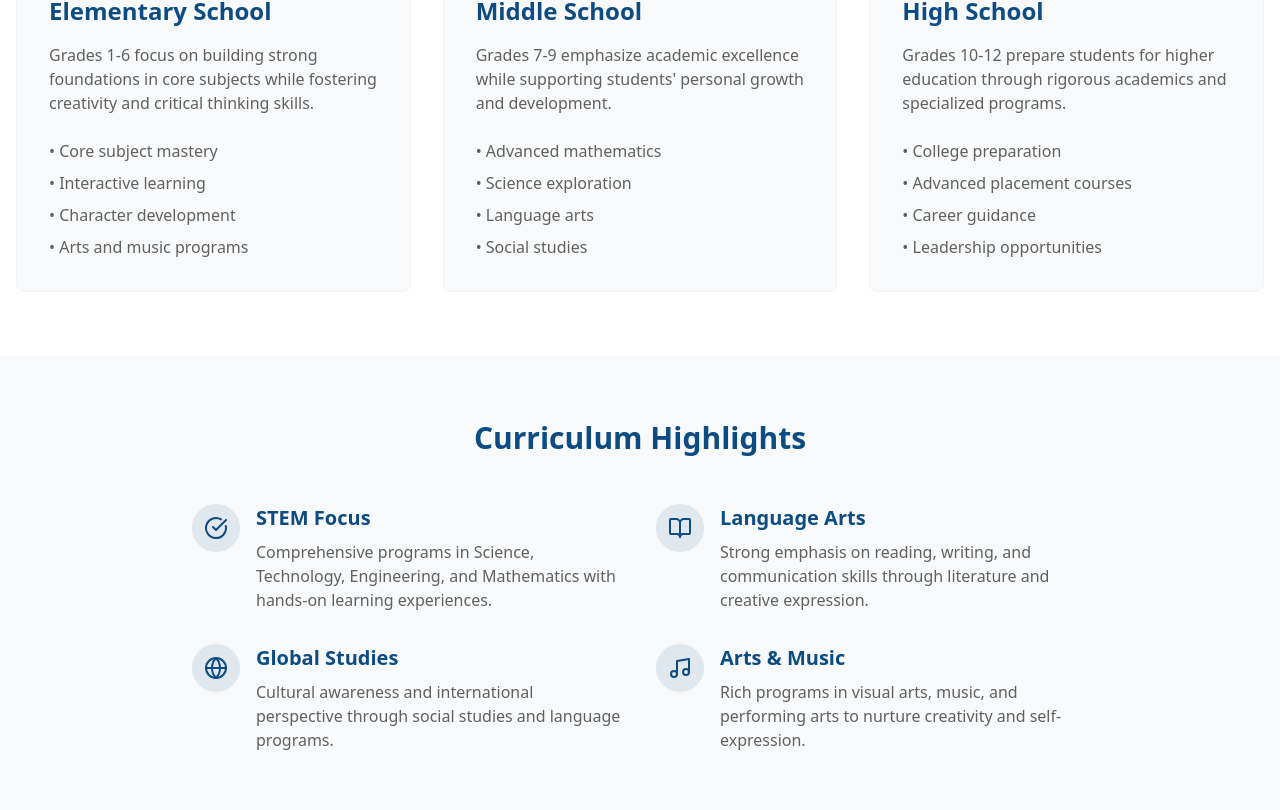
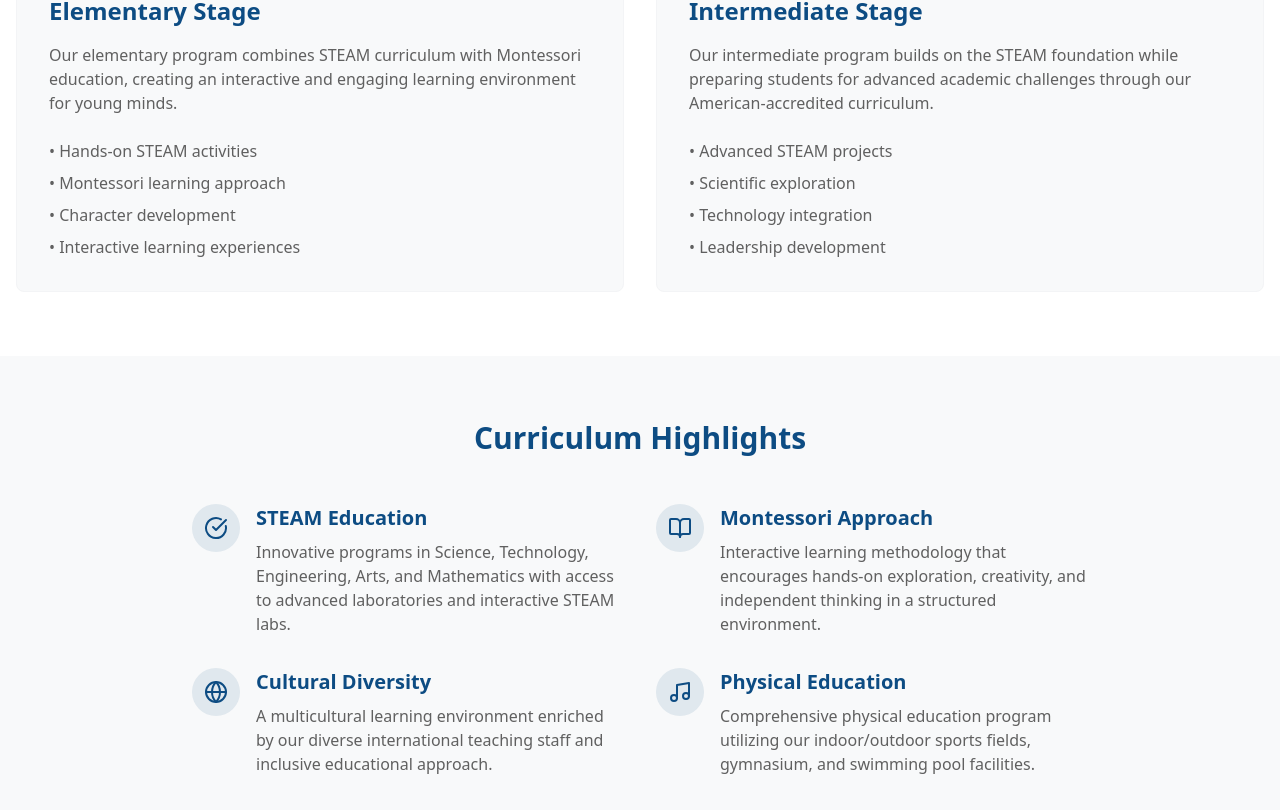
Before and after one commit to Mohand-Abdelkader/SEERH-Private-School, a React (Vite) app: page /academic-program in a window 1280 px wide. Shown: the part 650-1460 px from the top of the page. Built offline with nearby package versions, Linux system fonts and the light colour scheme.

Commit message:
update academic

```diff
--- a/src/components/Curriculum.jsx
+++ b/src/components/Curriculum.jsx
@@ -11,10 +11,10 @@ function Curriculum() {
                 <CheckCircle className="h-6 w-6 text-[#0d4c83]" />
               </div>
               <div>
-                <h3 className="text-xl font-bold text-[#0d4c83] mb-2">STEM Focus</h3>
+                <h3 className="text-xl font-bold text-[#0d4c83] mb-2">STEAM Education</h3>
                 <p className="text-[#606060]">
-                  Comprehensive programs in Science, Technology, Engineering, and
-                  Mathematics with hands-on learning experiences.
+                  Innovative programs in Science, Technology, Engineering, Arts, and
+                  Mathematics with access to advanced laboratories and interactive STEAM labs.
                 </p>
               </div>
             </div>
@@ -23,10 +23,10 @@ function Curriculum() {
                 <BookOpen className="h-6 w-6 text-[#0d4c83]" />
               </div>
               <div>
-                <h3 className="text-xl font-bold text-[#0d4c83] mb-2">Language Arts</h3>
+                <h3 className="text-xl font-bold text-[#0d4c83] mb-2">Montessori Approach</h3>
                 <p className="text-[#606060]">
-                  Strong emphasis on reading, writing, and communication skills through
-                  literature and creative expression.
+                  Interactive learning methodology that encourages hands-on exploration,
+                  creativity, and independent thinking in a structured environment.
                 </p>
               </div>
             </div>
@@ -35,10 +35,10 @@ function Curriculum() {
                 <Globe className="h-6 w-6 text-[#0d4c83]" />
               </div>
               <div>
-                <h3 className="text-xl font-bold text-[#0d4c83] mb-2">Global Studies</h3>
+                <h3 className="text-xl font-bold text-[#0d4c83] mb-2">Cultural Diversity</h3>
                 <p className="text-[#606060]">
-                  Cultural awareness and international perspective through social
-                  studies and language programs.
+                  A multicultural learning environment enriched by our diverse
+                  international teaching staff and inclusive educational approach.
                 </p>
               </div>
             </div>
@@ -47,10 +47,10 @@ function Curriculum() {
                 <Music className="h-6 w-6 text-[#0d4c83]" />
               </div>
               <div>
-                <h3 className="text-xl font-bold text-[#0d4c83] mb-2">Arts & Music</h3>
+                <h3 className="text-xl font-bold text-[#0d4c83] mb-2">Physical Education</h3>
                 <p className="text-[#606060]">
-                  Rich programs in visual arts, music, and performing arts to nurture
-                  creativity and self-expression.
+                  Comprehensive physical education program utilizing our indoor/outdoor
+                  sports fields, gymnasium, and swimming pool facilities.
                 </p>
               </div>
             </div>
--- a/src/components/ProgramsOverview.jsx
+++ b/src/components/ProgramsOverview.jsx
@@ -4,44 +4,31 @@ function ProgramsOverview() {
         <section className="py-16 bg-white">
         <div className="container mx-auto px-4">
           <h2 className="text-3xl font-bold text-center text-[#0d4c83] mb-12">Our Educational Journey</h2>
-          <div className="grid grid-cols-1 md:grid-cols-3 gap-8">
+          <div className="grid grid-cols-1 md:grid-cols-2 gap-8">
             <div className="bg-[#f8f9fa] p-8 rounded-lg border border-gray-100">
-              <h3 className="text-2xl font-bold text-[#0d4c83] mb-4">Elementary School</h3>
+              <h3 className="text-2xl font-bold text-[#0d4c83] mb-4">Elementary Stage</h3>
               <p className="text-[#606060] mb-6">
-                Grades 1-6 focus on building strong foundations in core subjects while
-                fostering creativity and critical thinking skills.
+                Our elementary program combines STEAM curriculum with Montessori education,
+                creating an interactive and engaging learning environment for young minds.
               </p>
               <ul className="space-y-2 text-[#606060]">
-                <li>• Core subject mastery</li>
-                <li>• Interactive learning</li>
+                <li>• Hands-on STEAM activities</li>
+                <li>• Montessori learning approach</li>
                 <li>• Character development</li>
-                <li>• Arts and music programs</li>
+                <li>• Interactive learning experiences</li>
               </ul>
             </div>
             <div className="bg-[#f8f9fa] p-8 rounded-lg border border-gray-100">
-              <h3 className="text-2xl font-bold text-[#0d4c83] mb-4">Middle School</h3>
+              <h3 className="text-2xl font-bold text-[#0d4c83] mb-4">Intermediate Stage</h3>
               <p className="text-[#606060] mb-6">
-                Grades 7-9 emphasize academic excellence while supporting students'
-                personal growth and development.
+                Our intermediate program builds on the STEAM foundation while preparing
+                students for advanced academic challenges through our American-accredited curriculum.
               </p>
               <ul className="space-y-2 text-[#606060]">
-                <li>• Advanced mathematics</li>
-                <li>• Science exploration</li>
-                <li>• Language arts</li>
-                <li>• Social studies</li>
-              </ul>
-            </div>
-            <div className="bg-[#f8f9fa] p-8 rounded-lg border border-gray-100">
-              <h3 className="text-2xl font-bold text-[#0d4c83] mb-4">High School</h3>
-              <p className="text-[#606060] mb-6">
-                Grades 10-12 prepare students for higher education through rigorous
-                academics and specialized programs.
-              </p>
-              <ul className="space-y-2 text-[#606060]">
-                <li>• College preparation</li>
-                <li>• Advanced placement courses</li>
-                <li>• Career guidance</li>
-                <li>• Leadership opportunities</li>
+                <li>• Advanced STEAM projects</li>
+                <li>• Scientific exploration</li>
+                <li>• Technology integration</li>
+                <li>• Leadership development</li>
               </ul>
             </div>
           </div>
--- a/src/pages/AcademicProgramPage.jsx
+++ b/src/pages/AcademicProgramPage.jsx
@@ -8,7 +8,7 @@ function AcademicProgramPage() {
       <Hero
         url="https://images.unsplash.com/photo-1523580846011-d3a5bc25702b?ixlib=rb-4.0.3&auto=format&fit=crop&w=2070&q=80"
         title="Academic Programs"
-        paragraph="Nurturing excellence through comprehensive education"
+        paragraph="Combining STEAM curriculum with Montessori education for comprehensive learning"
       />
 
       <ProgramsOverview />
```
